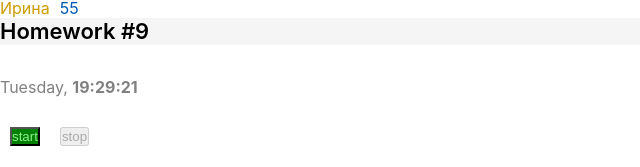
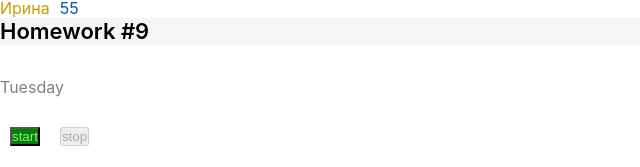
Before and after one commit to ericbloodyax12/homeTasks, a React (Create React App) app: page /#/junior in a window 1280 px wide. Shown: the part 586-753 px from the top of the page, without its empty margins (0-640 px from the left). Built offline with nearby package versions, Linux system fonts and the light colour scheme.

Commit message:
refactoring JSX

```diff
--- a/src/s2-homeworks/hw09/Clock.tsx
+++ b/src/s2-homeworks/hw09/Clock.tsx
@@ -66,9 +66,9 @@ function Clock() {
                 onMouseEnter={onMouseEnter}
                 onMouseLeave={onMouseLeave}
             >
-                <span id={'hw9-day'}>{stringDay}</span>,{' '}
+                <span id={'hw9-day'}>{stringDay}</span>
                 <span id={'hw9-time'}>
-                    <strong>{stringTime}</strong>
+                    <strong>{timerId ? `, ${stringTime}`  : ""}</strong>
                 </span>
             </div>
 
@@ -76,7 +76,7 @@ function Clock() {
                 <div className={s.more}>
                     {show ? (
                         <>
-                            <span id={'hw9-date'}>{stringDate}</span>,{' '}
+                            <span id={'hw9-date'}>{stringDate}</span>,&nbsp;
                             <span id={'hw9-month'}>{stringMonth}</span>
                         </>
                     ) : (
```
